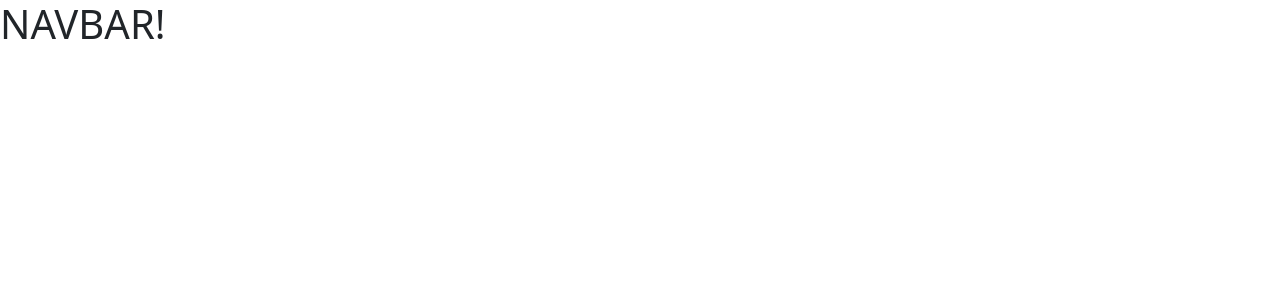
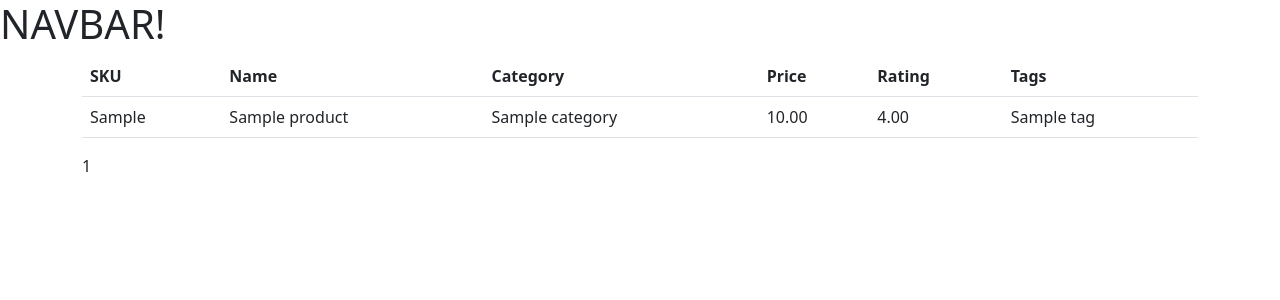
Before and after one commit to worldofmarcus/project-portfolio-5, a Django app: page /products/ in a window 1280 px wide. Shown: the top 300 px of the page. Run offline with Django 3.2, Linux system fonts and the light colour scheme; tables that the repository leaves empty hold one stand-in row (values such as "Sample post").

Commit message:
Add basic query for products.html in views.py

```diff
--- a/products/templates/products/products.html
+++ b/products/templates/products/products.html
@@ -10,8 +10,38 @@
 
         <div class="col">
 
-            {{ products.category }}
+            <table class="table">
+                <tr>
+                    <th>SKU</th>
+                    <th>Name</th>
 
+                    <th>Category</th>
+                    <th>Price</th>
+                    <th>Rating</th>
+                    <th>Tags</th>
+                </tr>
+
+                {% for product in products %}
+
+
+                <tr>
+                    <td>{{ product.sku }}</td>
+                    <td>{{ product.name }}</td>
+                    <td>{{ product.category }}</td>
+                    <td>{{ product.price }}</td>
+                    <td>{{ product.rating }}</td>
+                    <td>{% for tag in product.tags.all|join:", " %}{{ tag }}{% endfor %}</td>
+
+
+
+
+                </tr>
+
+
+
+                {% endfor %}
+            </table>
+            {{ total_products }}
         </div>
 
     </div>
--- a/products/views.py
+++ b/products/views.py
@@ -1,5 +1,5 @@
 from django.shortcuts import render
-from .models import Product
+from .models import *
 
 # Create your views here.
 
@@ -7,9 +7,11 @@ def list_all_products(request):
     """ A view that lists all products """
 
     products = Product.objects.all()
+    total_products = products.count()
 
     context = {
         'products': products,
+        'total_products': total_products,
         }
 
     return render(request, 'products/products.html', context)
```
